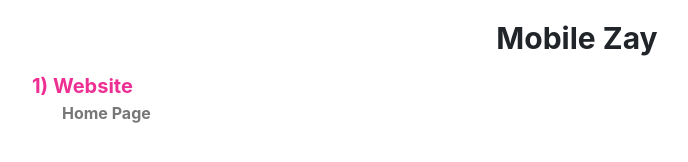
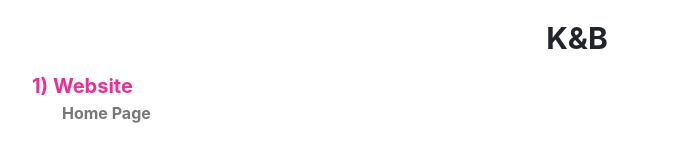
Before and after one commit to HeinThetZawMHS/KandB, a plain HTML site: page index.html in a window 1280 px wide. Shown: the whole page, without its empty margins (63-751 px from the left). Drawn offline with nearby package versions, Linux system fonts and the light colour scheme.

Commit message:
name change

```diff
--- a/index.html
+++ b/index.html
@@ -56,7 +56,7 @@
 
 <body>
     <div class="container">
-        <div class="header">Mobile Zay</div>
+        <div class="header">K&B</div>
 
         <div>
             <p>1) Website </p>
```
